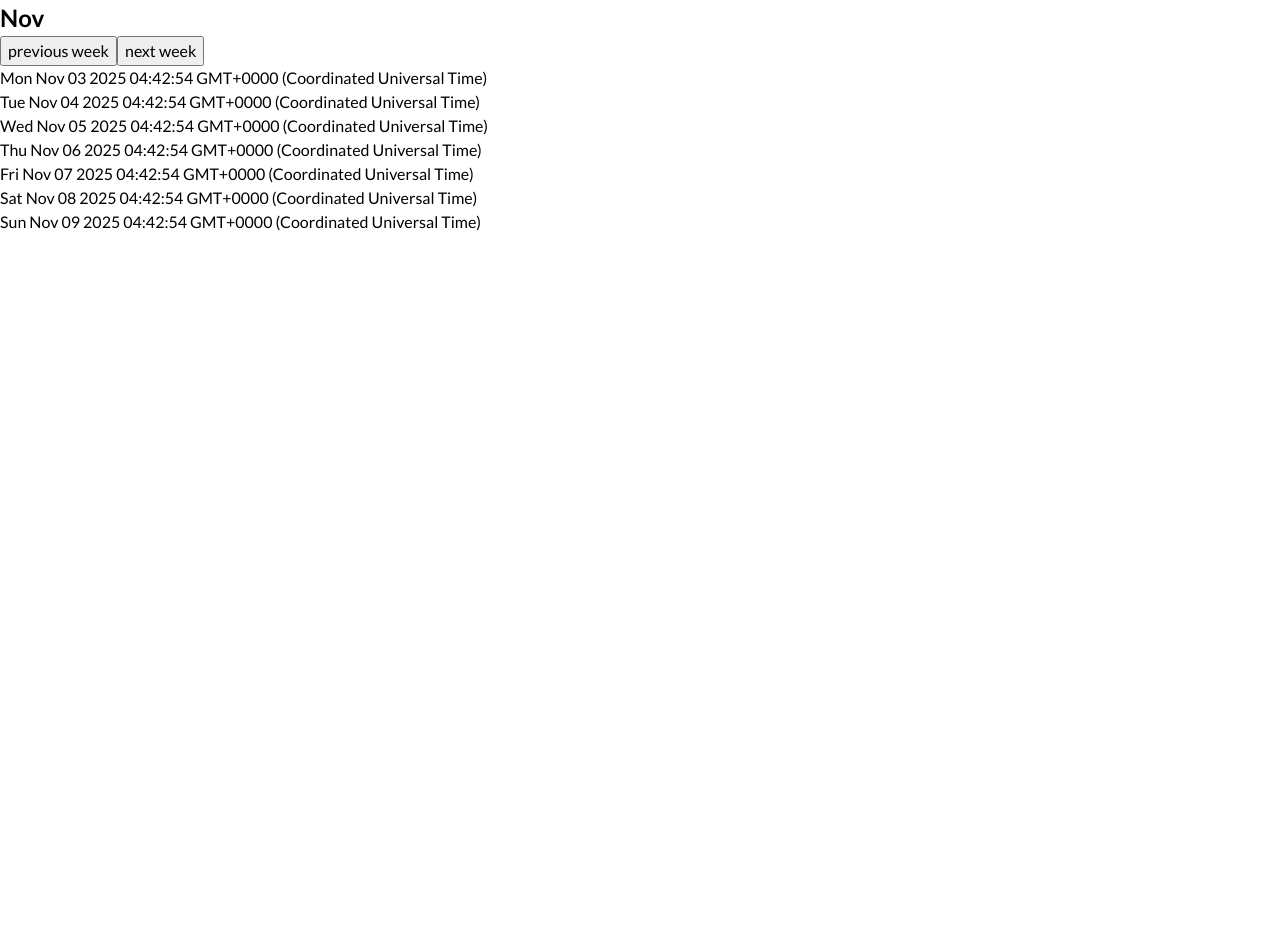
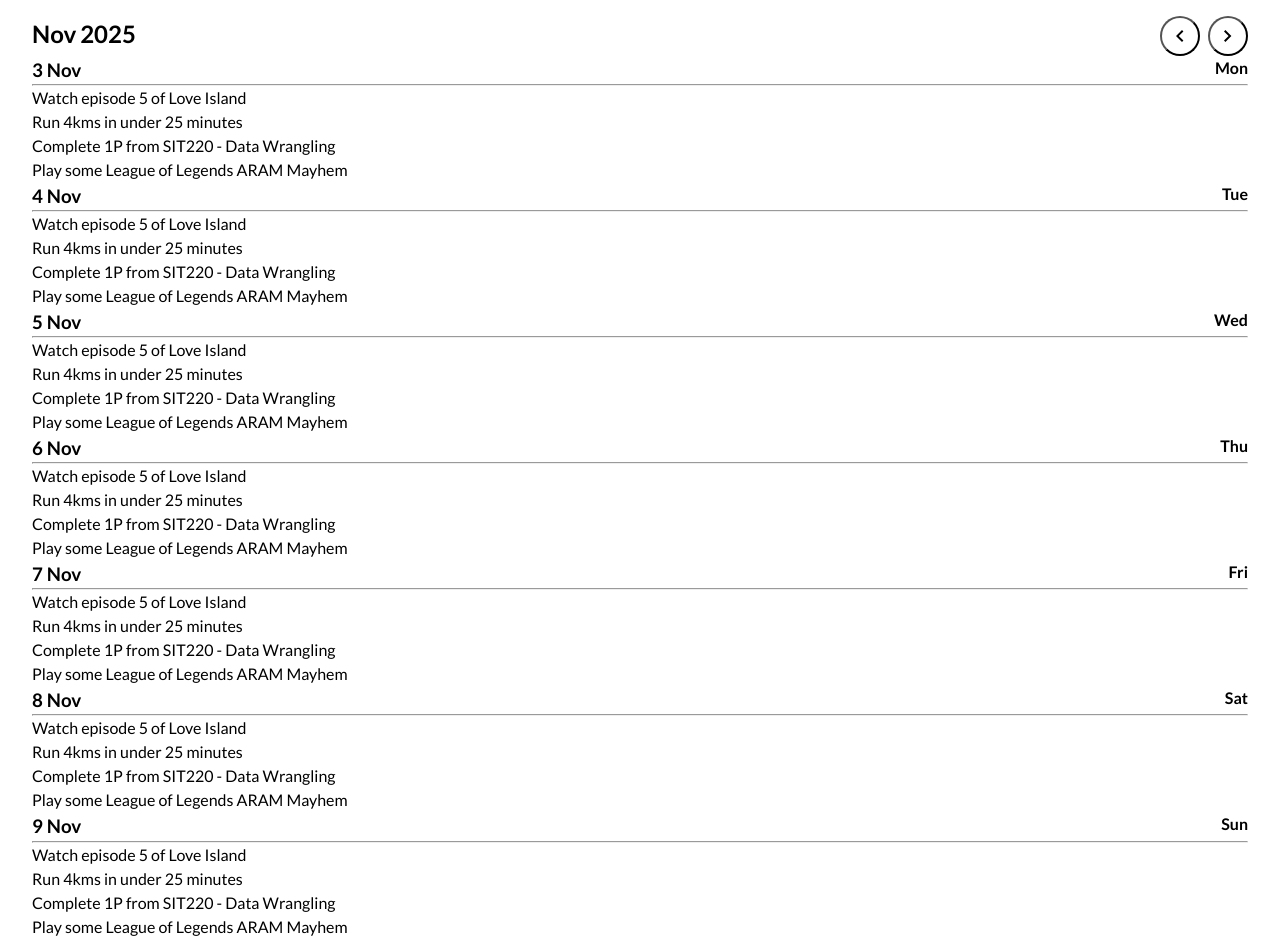
Before and after one commit to darbata/planner, a React (Vite) app: page / in a window 1280 px wide. Before the commit the page ends 800 px from the top, so only its background shows below. Built offline with nearby package versions, Linux system fonts and the light colour scheme.

Commit message:
add task lists

```diff
--- a/src/planner/Day.tsx
+++ b/src/planner/Day.tsx
@@ -1,11 +1,22 @@
+import './styles/day.css'
+import {TaskList} from "./TaskList.tsx";
+
 type props = {
     date: Date
 }
 
 export function Day({date} : props) {
     return (
-        <div>
-            {date.toString()}
+        <div className={"day"}>
+            <div className={"day__header"}>
+                <div className="day__date">
+                    <h3 className={"day__date"}>{date.getDate()}</h3>
+                    <h3 className={"day__month"}>{date.toLocaleString('default', {month: 'short'})}</h3>
+                </div>
+                <h4 className={"day__weekday"}>{date.toLocaleString('default', {weekday: 'short'})}</h4>
+            </div>
+            <hr/>
+            <TaskList />
         </div>
     )
 }
--- a/src/planner/Planner.tsx
+++ b/src/planner/Planner.tsx
@@ -1,5 +1,6 @@
 import {Day} from "./Day.tsx";
 import {type ReactNode, useEffect, useState} from "react";
+import "./styles/planner.css"
 
 function addDays(date : Date, days :number) : Date {
     const result = new Date(date);
@@ -36,9 +37,18 @@ export function Planner() {
     return (
         <section>
             <div className={"planner__header"}>
-                <h2 className={"planner__header__month"}>{visibleDates[0].toLocaleString('default', {month: 'short'})}</h2>
-                <button onClick={() => setOffset(offset - 1)}>previous week</button>
-                <button onClick={() => setOffset(offset + 1)}>next week</button>
+                <div className={"planner__date"}>
+                    <h2 className={"planner__month"}>{visibleDates[0].toLocaleString('default', {month: 'short'})}</h2>
+                    <h2 className={"planner__year"}>{visibleDates[0].getFullYear()}</h2>
+                </div>
+                <div className={"planner__controls"}>
+                    <button className={"planner__button planner__button-prev"} onClick={() => setOffset(offset - 1)}>
+                        <img src="public/arrow_left.svg" alt="previous week"/>
+                    </button>
+                    <button className={"planner__button planner__button-next"} onClick={() => setOffset(offset + 1)}>
+                        <img src="public/arrow_right.svg" alt="next week"/>
+                    </button>
+                </div>
             </div>
             {visibleDates.map((date) : ReactNode =>
                 <Day key={date.toString()} date={date} />
--- /dev/null
+++ b/src/planner/TaskList.tsx
@@ -0,0 +1,10 @@
+import {data} from "../services/firebase/data.ts";
+
+export function TaskList() {
+    console.log(data[0])
+    return <ul>
+        {data.map((task) =>
+            <li>{task.description}</li>
+        )}
+    </ul>
+}
--- /dev/null
+++ b/src/planner/styles/day.css
@@ -0,0 +1,9 @@
+.day__header {
+    display: flex;
+    justify-content: space-between;
+}
+
+.day__date {
+    display: flex;
+    gap: 4px;
+}
--- a/src/planner/styles/planner.css
+++ b/src/planner/styles/planner.css
@@ -0,0 +1,29 @@
+.planner__header {
+    display: flex;
+    justify-content: space-between;
+}
+
+.planner__date {
+    display: flex;
+    justify-content: space-between;
+    gap: 4px;
+}
+
+.planner__controls {
+    display: flex;
+    gap: 8px;
+}
+
+.planner__button {
+    display: flex;
+    justify-content: center;
+    align-items: center;
+
+    background: none;
+    color: black;
+    aspect-ratio: 1/1;
+    border-radius: 50%;
+    width: 40px;
+    cursor: pointer;
+    overflow: hidden;
+}
--- /dev/null
+++ b/src/services/firebase/data.ts
@@ -0,0 +1,10 @@
+type Task = {
+    description: string;
+}
+
+export const data : Task[] = [
+    {description: "Watch episode 5 of Love Island"},
+    {description: "Run 4kms in under 25 minutes"},
+    {description: "Complete 1P from SIT220 - Data Wrangling"},
+    {description: "Play some League of Legends ARAM Mayhem"}
+]
--- a/src/styles/globals.css
+++ b/src/styles/globals.css
@@ -2,4 +2,7 @@
 
 body {
     font-family: "Lato", sans-serif;;
+    padding-top: 16px;
+    padding-left: 32px;
+    padding-right: 32px;
 }
--- a/src/styles/reset.css
+++ b/src/styles/reset.css
@@ -54,3 +54,9 @@ h1, h2, h3, h4, h5, h6 {
 #root, #__next {
     isolation: isolate;
 }
+
+ul, ol {
+    list-style-type: none;
+    margin: 0;
+    padding: 0;
+}
```
Also changed, not shown: public/arrow_left.svg (added), public/arrow_right.svg (added), src/services/firebase/tasksRepository.ts (added).
